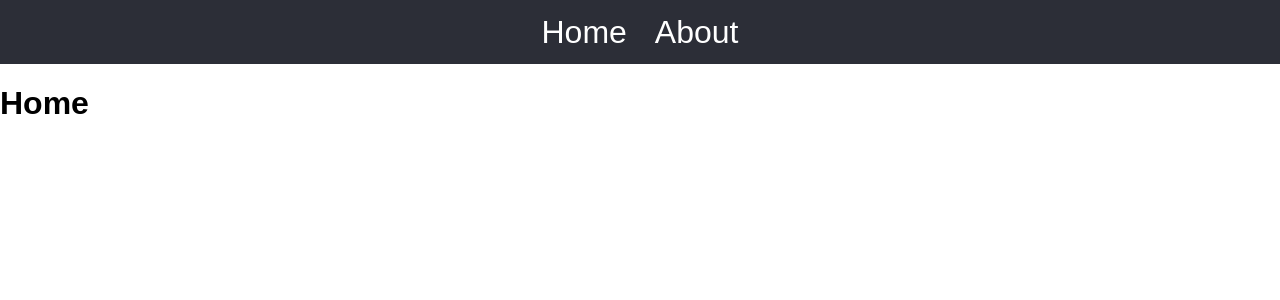
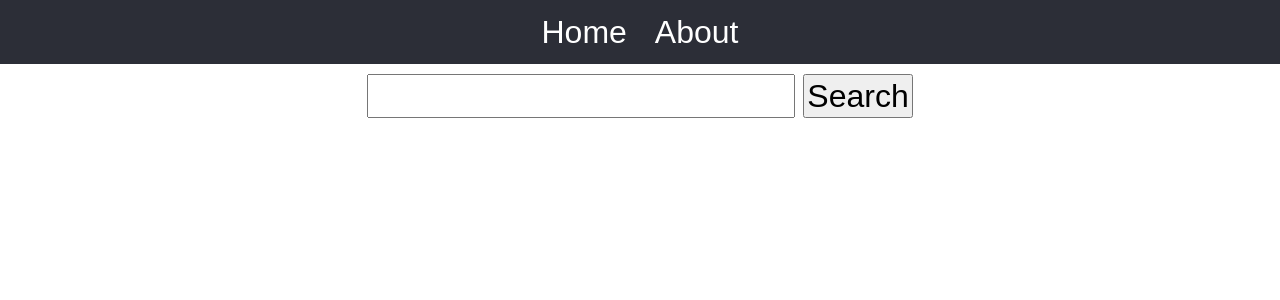
Before and after one commit to yap8/movie-searcher, a React (Create React App) app: page / in a window 1280 px wide. Shown: the top 300 px of the page. Built offline with nearby package versions, Linux system fonts and the light colour scheme.

Commit message:
added Search and Popular and basic styles for Search

```diff
--- a/src/components/Home.js
+++ b/src/components/Home.js
@@ -1,11 +1,15 @@
 import React from 'react'
+
 import Header from './Header'
+import Search from './Search'
+import Popular from './Popular'
 
 const Home = () => {
   return (
     <div>
       <Header />
-      <h1>Home</h1>
+      <Search />
+      <Popular />
     </div>
   )
 }
--- /dev/null
+++ b/src/components/Popular.js
@@ -0,0 +1,11 @@
+import React from 'react'
+
+const Popular = () => {
+  return (
+    <div>
+
+    </div>
+  )
+}
+
+export default Popular
--- /dev/null
+++ b/src/components/Search.js
@@ -0,0 +1,33 @@
+import React from 'react'
+
+import styled from 'styled-components'
+
+const Container = styled.form`
+  display: flex;
+  min-height: 64px;
+  justify-content: center;
+  align-items: center;
+`
+
+const Input = styled.input`
+  padding: 2px;
+  font-size: 2rem;
+  margin-right: 8px;
+`
+
+const Button = styled.button`
+  padding: 2px;
+  font-size: 2rem;
+  cursor: pointer;
+`
+
+const Search = () => {
+  return (
+    <Container>
+      <Input type="text" />
+      <Button>Search</Button>
+    </Container>
+  )
+}
+
+export default Search
```
